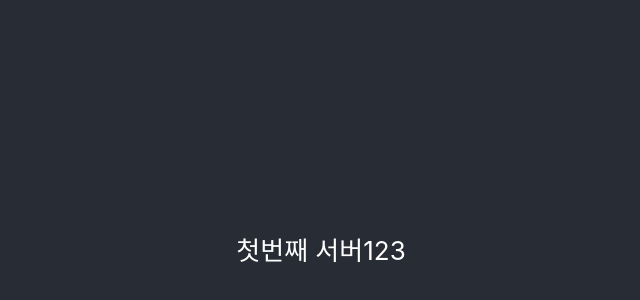
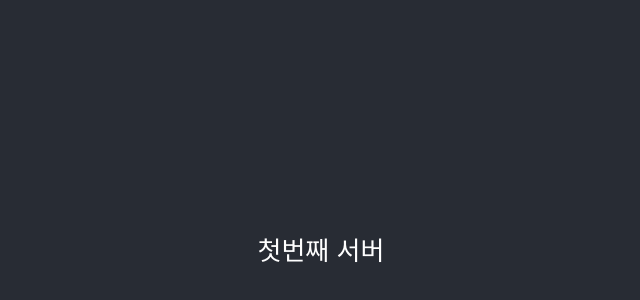
Before and after one commit to newy12/young, a React (Create React App) app: page / in a window 1280 px wide. Shown: the part 152-452 px from the top of the page, without its empty margins (319-959 px from the left). Built offline with nearby package versions, Linux system fonts and the light colour scheme.

Commit message:
jenkins deploy

```diff
--- a/src/components/Test.js
+++ b/src/components/Test.js
@@ -3,7 +3,7 @@ import React from 'react';
 const Test = () => {
     return (
         <>
-        첫번째 서버123
+        첫번째 서버
         </>
     );
 }
```
